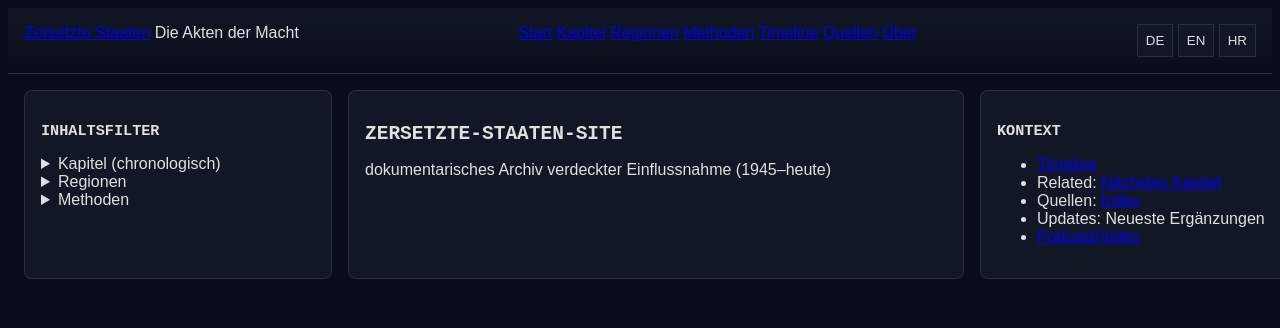
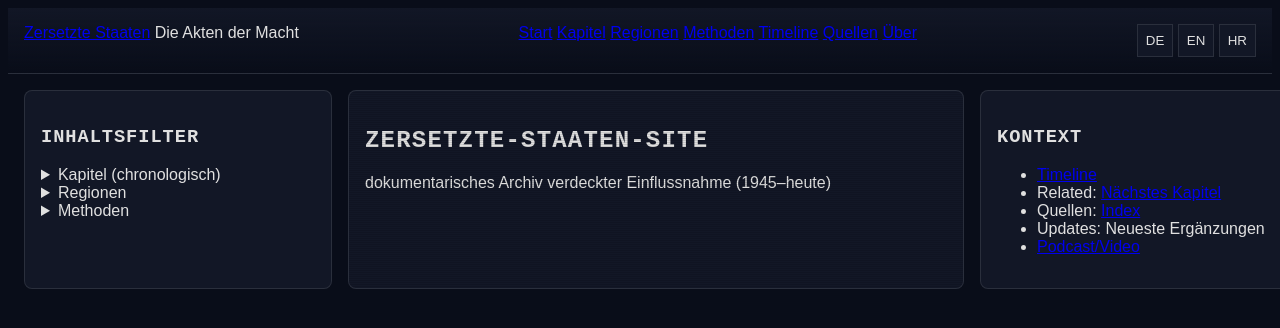
Before and after one commit to bozart-army/zersetzte-staaten-site, a Jekyll site: the page built from README.md, in a window 1280 px wide. Shown: the top 328 px of the page. Built offline with Jekyll 4.4.1, drawn with Linux system fonts in a browser that asks for light colours; our own code applies the rules of GitHub Pages for plain Markdown files.

Commit message:
Update style.css

```diff
--- a/assets/css/style.css
+++ b/assets/css/style.css
@@ -15,3 +15,180 @@ h1, h2, h3 { font-family: monospace; text-transform: uppercase; }
 .lang-switcher button { background: var(--panel); color: var(--text); border: 1px solid var(--line); padding: 0.5rem; cursor: pointer; }
 @media (max-width: 1100px) { .layout { grid-template-columns: 1fr; } }
 /* Akten-Stil: .aktenkopf { border: 2px dashed var(--accent); padding: 0.5rem; font-family: monospace; } */
+@import url('https://fonts.googleapis.com/css2?family=Special+Elite&display=swap');
+
+:root {
+  --bg: #0a0e1a; /* Dunkelnavy für Retro-Doku */
+  --panel: #121726;
+  --text: #e0e0e0;
+  --accent: #ff4d4d; /* Rot für Stempel */
+  --line: rgba(255,255,255,0.1);
+  --grain-intensity: 0.05; /* Anpassen für stärkeren Grain */
+  --scanline-opacity: 0.1;
+}
+
+body {
+  background: var(--bg);
+  color: var(--text);
+  font-family: sans-serif;
+  position: relative; /* Für Overlays */
+}
+
+/* Typewriter Font für Headlines und Akten */
+h1, h2, h3, .aktenkopf {
+  font-family: 'Special Elite', monospace;
+  text-transform: uppercase;
+  letter-spacing: 0.05em;
+}
+
+/* Grain Texture via SVG Filter */
+svg#grain-filter {
+  position: absolute;
+  width: 0;
+  height: 0;
+}
+
+body::before {
+  content: '';
+  position: fixed;
+  top: 0;
+  left: 0;
+  width: 100%;
+  height: 100%;
+  background: var(--bg);
+  pointer-events: none;
+  filter: url(#grain); /* SVG Grain Filter */
+  opacity: var(--grain-intensity);
+  z-index: -1;
+}
+
+/* Scanlines Effect */
+.content::after {
+  content: '';
+  position: absolute;
+  top: 0;
+  left: 0;
+  width: 100%;
+  height: 100%;
+  background: repeating-linear-gradient(
+    to bottom,
+    transparent,
+    transparent 1px,
+    rgba(0,0,0, var(--scanline-opacity)) 1px,
+    rgba(0,0,0, var(--scanline-opacity)) 2px
+  );
+  pointer-events: none;
+  z-index: 1;
+}
+
+/* Papier-Texture (subtiler Blend) */
+.content {
+  background-blend-mode: multiply; /* Mit leichter Texture mischen, falls Background-Image hinzugefügt */
+  /* Optional: background-image: url('paper-texture.png'); für echte Texture */
+}
+
+/* Redacted/Stempel-Effekt für Aktenkopf */
+.aktenkopf {
+  position: relative;
+  padding: 1rem;
+  border: 2px dashed var(--accent);
+  color: var(--accent);
+  text-align: center;
+  animation: fadeIn 1s ease-in;
+}
+
+.aktenkopf::before {
+  content: 'DECLASSIFIED';
+  position: absolute;
+  top: -10px;
+  right: -20px;
+  transform: rotate(-15deg);
+  font-size: 1.2em;
+  color: var(--accent);
+  opacity: 0.7;
+  text-shadow: 2px 2px 4px rgba(0,0,0,0.5);
+}
+
+/* Redacted Text (für zensierte Parts, z.B. <span class="redacted">Text</span>) */
+.redacted {
+  background: black;
+  color: black;
+  position: relative;
+}
+
+.redacted:hover {
+  background: transparent;
+  color: var(--text); /* Optional: Hover zum Enthüllen */
+}
+
+/* Subtile Flicker-Animation für CRT-Feel */
+@keyframes flicker {
+  0% { opacity: 1; }
+  50% { opacity: 0.95; }
+  100% { opacity: 1; }
+}
+
+.content {
+  animation: flicker 0.1s infinite alternate;
+  position: relative;
+  overflow: hidden;
+}
+
+/* Fade-In für Text */
+@keyframes fadeIn {
+  from { opacity: 0; transform: translateY(10px); }
+  to { opacity: 1; transform: translateY(0); }
+}
+
+section.content > * {
+  animation: fadeIn 0.5s ease-out forwards;
+}
+
+/* Bestehende Styles (erweitert) */
+.header {
+  background: linear-gradient(to bottom, var(--panel), transparent);
+  position: sticky;
+  top: 0;
+  display: flex;
+  justify-content: space-between;
+  padding: 1rem;
+  border-bottom: 1px solid var(--line);
+  z-index: 10;
+}
+
+.layout {
+  display: grid;
+  grid-template-columns: 25% 50% 25%;
+  max-width: 1400px;
+  margin: auto;
+  padding: 1rem;
+  gap: 1rem;
+}
+
+.sidebar-left, .sidebar-right, .content {
+  background: var(--panel);
+  border: 1px solid var(--line);
+  padding: 1rem;
+  border-radius: 8px;
+}
+
+.lang-switcher button {
+  background: var(--panel);
+  color: var(--text);
+  border: 1px solid var(--line);
+  padding: 0.5rem;
+  cursor: pointer;
+}
+
+@media (max-width: 1100px) {
+  .layout { grid-template-columns: 1fr; }
+}
+
+/* SVG für Grain Filter (am Ende der CSS hinzufügen) */
+<svg id="grain-filter" xmlns="http://www.w3.org/2000/svg" version="1.1">
+  <filter id="grain">
+    <feTurbulence type="fractalNoise" baseFrequency="0.65" numOctaves="3" stitchTiles="stitch" />
+    <feColorMatrix type="matrix" values="0 0 0 0 0 0 0 0 0 0 0 0 0 0 0 0 0 0 1 0" />
+    <feBlend mode="multiply" in="SourceGraphic" in2="grain" result="grainBlend" />
+  </filter>
+</svg>
```
